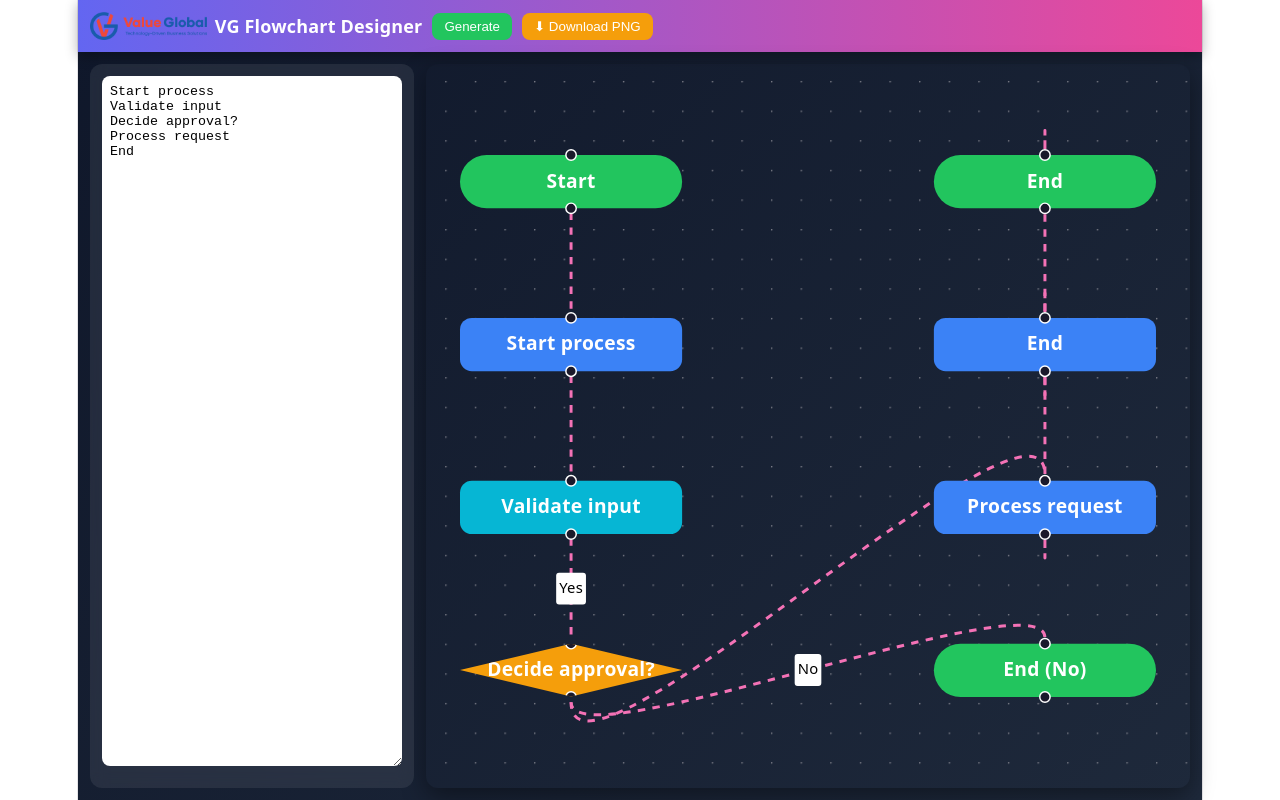
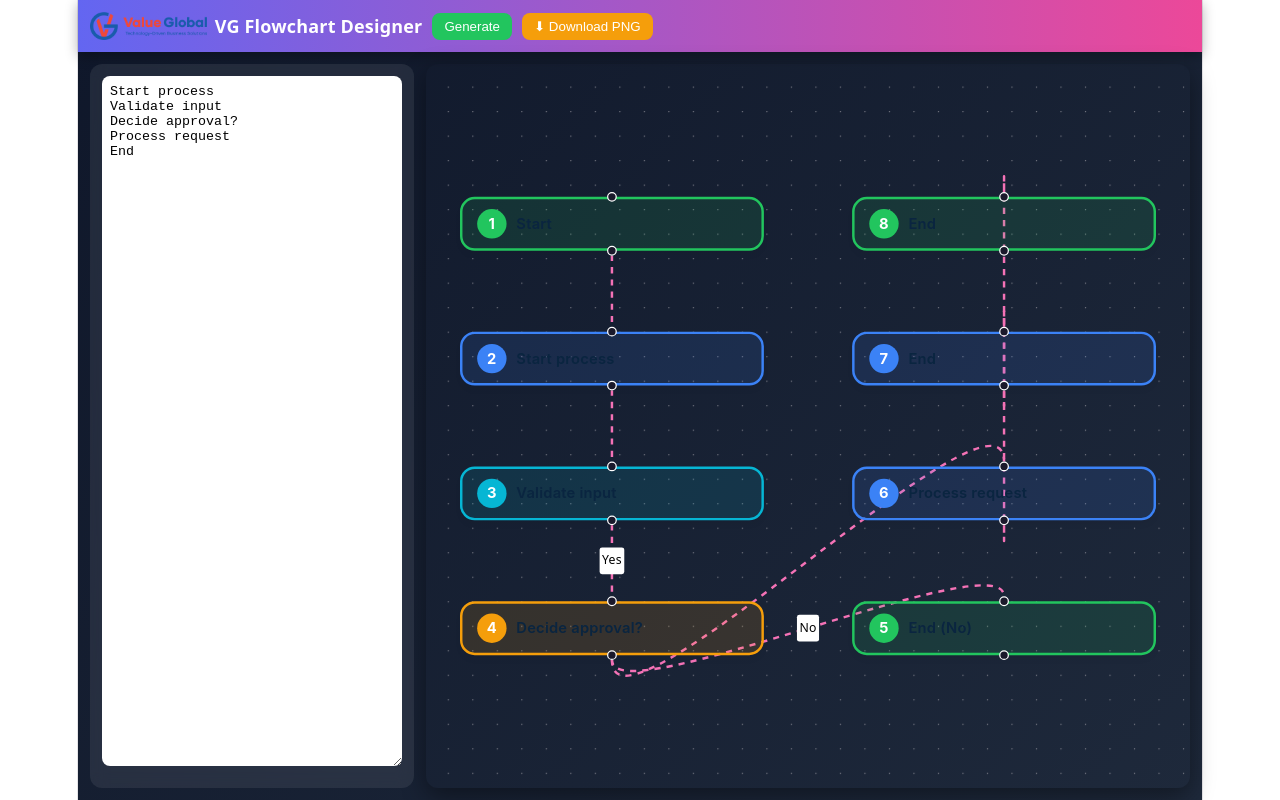
Before and after one commit to shanmugapriyag2196/KiloCode-Flow-Chart-Designer, a React (Vite) app: page / in a window 1280 px wide. Built offline with nearby package versions, Linux system fonts and the light colour scheme.

Commit message:
Custom node design

```diff
--- a/src/App.tsx
+++ b/src/App.tsx
@@ -6,11 +6,12 @@ import { validateGraph } from './services/validation';
 import { autoLayout } from './services/layout';
 import { NODE_COLORS } from './models/graph';
 import type { FlowGraph } from './models/graph';
-import { toPng } from 'html-to-image';
+import CustomNode from './components/CustomNode';
+const nodeTypes = { custom: CustomNode };
 
 function toRF(graph: FlowGraph): { nodes: Node[]; edges: Edge[] } {
   return {
-    nodes: graph.nodes.map(n => ({ id: n.id, type: 'default', position: n.position, data: { label: n.data.label }, style: { background: NODE_COLORS[n.type], color: '#fff', border: 'none', borderRadius: n.type === 'start' || n.type === 'end' ? 999 : (n.type === 'decision' ? 0 : 8), padding: 10, clipPath: n.type === 'decision' ? 'polygon(50% 0%, 100% 50%, 50% 100%, 0% 50%)' : undefined, minWidth: 120, textAlign: 'center' as any, fontWeight: 600, fontSize: 13, whiteSpace: 'normal' as any, lineHeight: 1.2 } })),
+    nodes: graph.nodes.map((n, i) => ({ id: n.id, type: 'custom', position: n.position, data: { label: n.data.label, bg: NODE_COLORS[n.type] + '22', border: NODE_COLORS[n.type], badge: i + 1 } })),
     edges: graph.edges.map(e => ({ id: e.id, source: e.source, target: e.target, label: e.label, animated: true, style: { stroke: '#f472b6', strokeWidth: 2 } })),
   };
 }
@@ -71,7 +72,7 @@ export default function App() {
           {selected && <div style={{ background: 'rgba(255,255,255,.15)', padding: 8, borderRadius: 8 }}><b>Selected:</b> {String((selected.data as any)?.label)}</div>}
         </div>
         <div style={{ flex: 1, borderRadius: 12, overflow: 'hidden', boxShadow: '0 8px 24px rgba(0,0,0,.4)' }} ref={containerRef}>
-          <ReactFlow nodes={nodes} edges={edges} onNodesChange={onNodesChange} onEdgesChange={onEdgesChange} onConnect={onConnect} onNodeClick={(_, n) => setSelected(n)} fitView proOptions={{ hideAttribution: true }}>
+          <ReactFlow nodes={nodes} edges={edges} nodeTypes={nodeTypes} onNodesChange={onNodesChange} onEdgesChange={onEdgesChange} onConnect={onConnect} onNodeClick={(_, n) => setSelected(n)} fitView proOptions={{ hideAttribution: true }}>
             <Background />
           </ReactFlow>
         </div>
--- /dev/null
+++ b/src/components/CustomNode.tsx
@@ -0,0 +1,12 @@
+import { Handle, Position } from '@xyflow/react';
+
+export default function CustomNode({ data, id }: any) {
+  return (
+    <div style={{ display: 'flex', alignItems: 'center', gap: 8, padding: '8px 12px', borderRadius: 12, background: data.bg || '#E6F0FF', border: `2px solid ${data.border || '#2B7FFF'}`, minWidth: 220, maxWidth: 300, boxShadow: '0 4px 6px -1px rgba(0,0,0,.05)', fontFamily: 'Inter,system-ui,sans-serif' }}>
+      <Handle type="target" position={Position.Top} />
+      <div style={{ width: 24, height: 24, borderRadius: '50%', background: data.border || '#2B7FFF', color: '#fff', fontWeight: 700, fontSize: 12, display: 'flex', alignItems: 'center', justifyContent: 'center', flexShrink: 0 }}>{data.badge || id}</div>
+      <div style={{ fontSize: 12, fontWeight: 600, color: '#0A2540', lineHeight: 1.4, textAlign: 'left' }}>{data.label}</div>
+      <Handle type="source" position={Position.Bottom} />
+    </div>
+  );
+}
```
